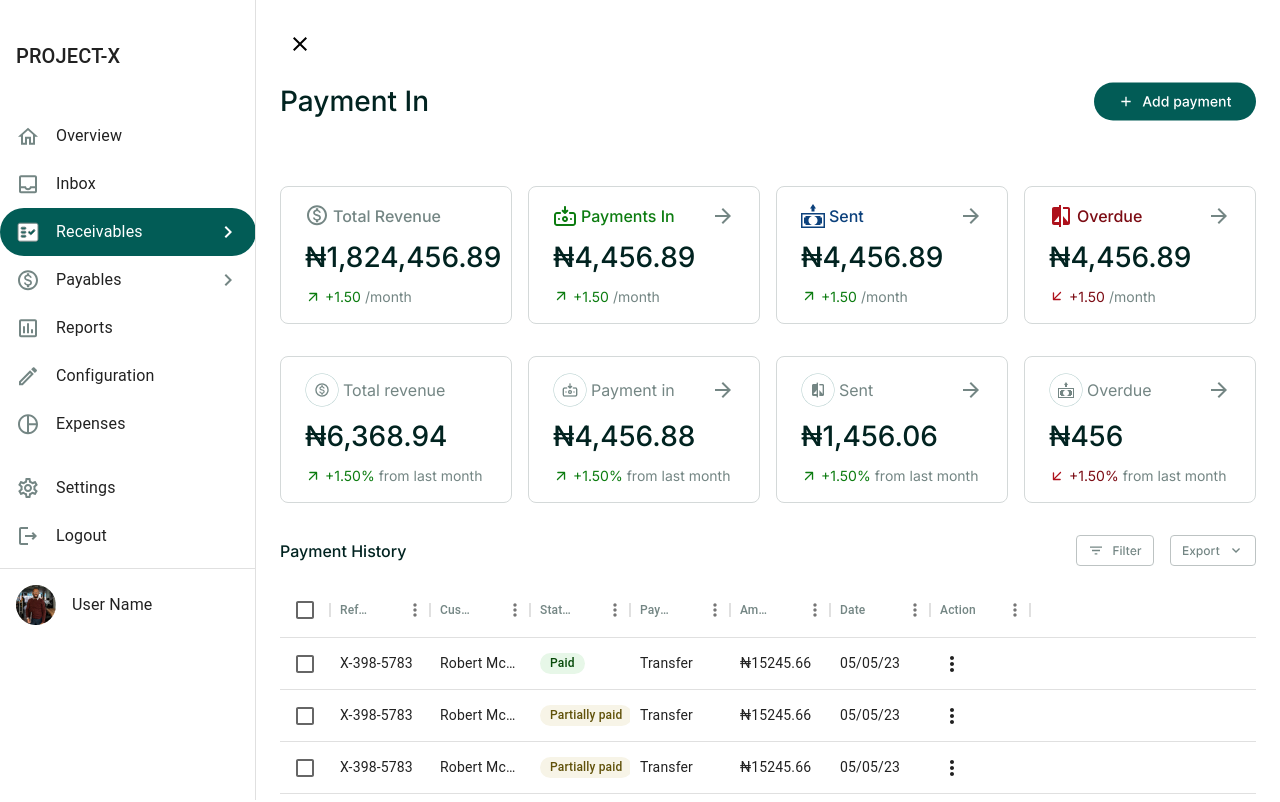
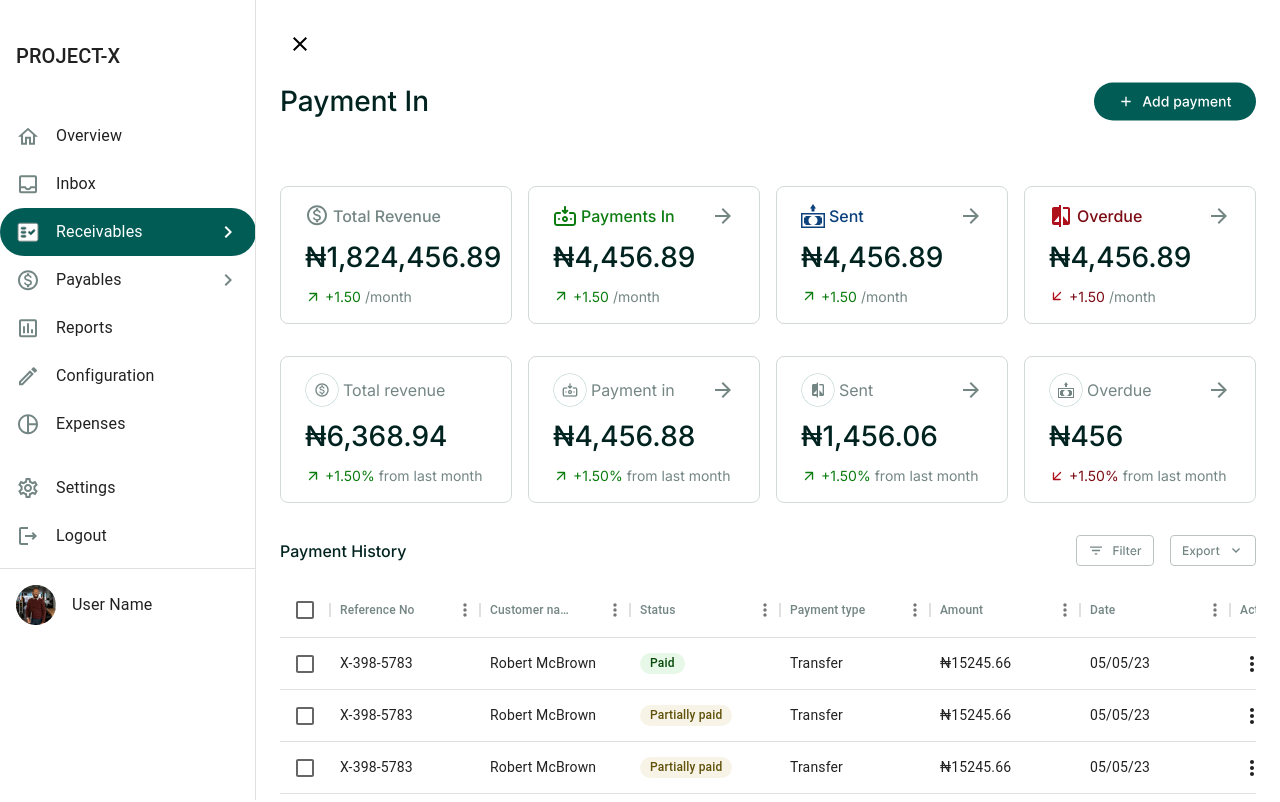
Before and after one commit to kendoriddy/voyatek-task, a React (Create React App) app: page /dashboard/payment-in in a window 1280 px wide. Shown: the top 802 px of the page. Built offline with nearby package versions, Linux system fonts and the light colour scheme.

Commit message:
update sidebar

```diff
--- a/src/components/DashboardPages/PaymentIn/PaymentTable.jsx
+++ b/src/components/DashboardPages/PaymentIn/PaymentTable.jsx
@@ -6,11 +6,12 @@ import { MoreVert } from "@mui/icons-material";
 
 const columns = [
   //   { field: "id", headerName: "ID", width: 165 },
-  { field: "referenceNo", headerName: "Reference No" },
-  { field: "customerName", headerName: "Customer name" },
+  { field: "referenceNo", headerName: "Reference No", width: 150 },
+  { field: "customerName", headerName: "Customer name", width: 150 },
   {
     field: "status",
     headerName: "Status",
+    width: 150,
     renderCell: (params) => (
       <div
         style={{
@@ -31,9 +32,9 @@ const columns = [
       </div>
     ),
   },
-  { field: "paymentType", headerName: "Payment type" },
-  { field: "amount", headerName: "Amount" },
-  { field: "date", headerName: "Date" },
+  { field: "paymentType", headerName: "Payment type", width: 150 },
+  { field: "amount", headerName: "Amount", width: 150 },
+  { field: "date", headerName: "Date", width: 150 },
   {
     field: "action",
     headerName: "Action",
```
